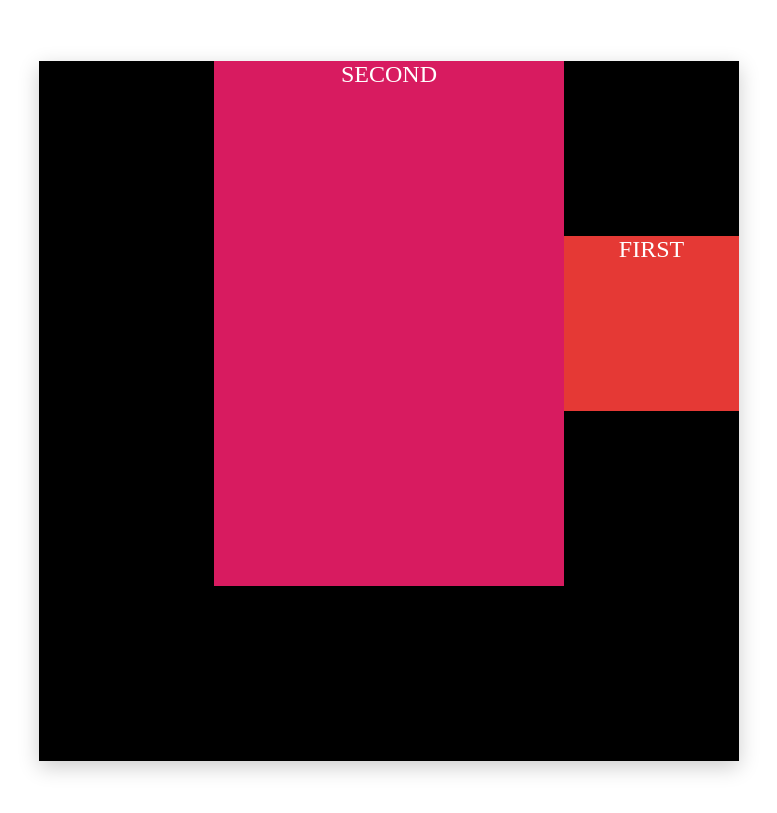
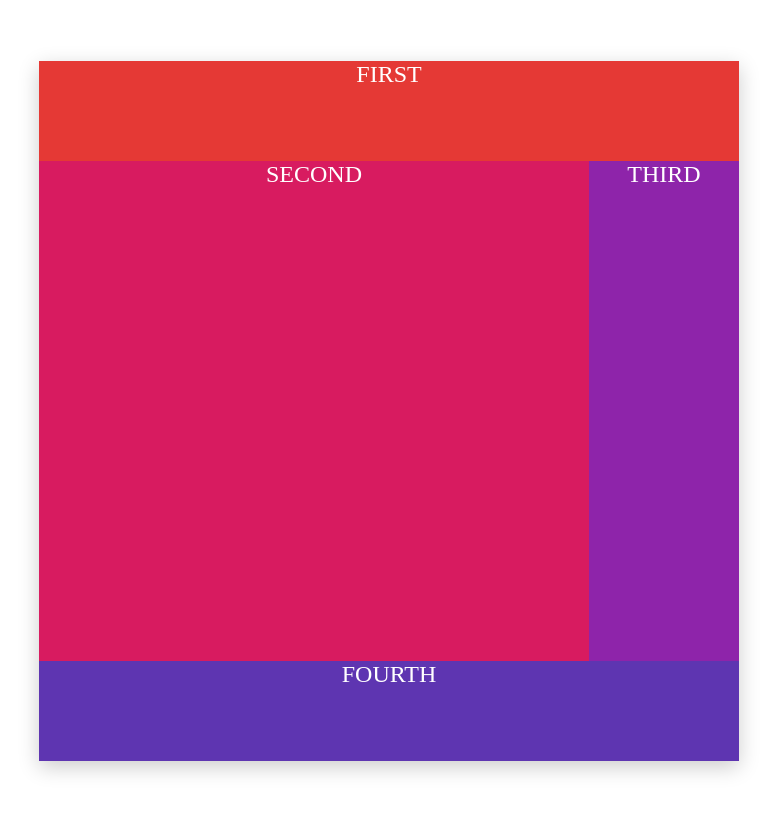
Before and after one commit to dollarp-code/Scratch, a plain HTML site: page Section25/index.html in a window 1280 px wide. Shown: the part 139-952 px from the top of the page, without its empty margins (251-1028 px from the left). Drawn offline with Linux system fonts and the light colour scheme.

Commit message:
grid template areas

```diff
--- a/Section25/index.html
+++ b/Section25/index.html
@@ -10,9 +10,9 @@
     <div class="container">
         <div class="box first" style="background-color: #E53935">FIRST</div>
         <div class="box second" style="background-color: #D81B60">SECOND</div>
-        <!-- <div class="box" style="background-color: #8E24AA">THIRD</div>
-        <div class="box" style="background-color: #5E35B1">FOURTH</div>
-        <div class="box" style="background-color: #3949AB">FIFTH</div>
+        <div class="box third" style="background-color: #8E24AA">THIRD</div>
+        <div class="box fourth" style="background-color: #5E35B1">FOURTH</div>
+        <!-- <div class="box" style="background-color: #3949AB">FIFTH</div>
         <div class="box" style="background-color: #1E88E5">SIXTH</div>
         <div class="box" style="background-color: #00ACC1">SEVENTH</div>
         <div class="box" style="background-color: #00897B">EIGHTH</div> -->
--- a/Section25/style.css
+++ b/Section25/style.css
@@ -20,8 +20,16 @@
     grid-template-rows: repeat(2, 1fr); */
 
     /* working with grid-gap */
-    grid-template: repeat(4, 1fr) / repeat(4, 1fr);
+    /* grid-template: repeat(4, 1fr) / repeat(4, 1fr); */
     /* gap: 10px 20px; */
+
+    /* working with grid-template-areas */
+    grid-template-columns: 1fr 150px;
+    grid-template-rows: 100px 1fr 100px;
+    grid-template-areas:
+    "a a"
+    "b c"
+    "d d";
 }
 
 .box {
@@ -33,17 +41,31 @@
   /* positioning grid items */
 
   .first {
-    /* grid-column-start: 1; */
+    /* grid-column-start: 1;
     grid-column-end: 5;
     grid-row-start: 2;
-    grid-row-end: 3;
+    grid-row-end: 3; */
+    grid-area: a;
   }
 
   .second {
-    /* using the shorthand and the span keyword */
+    /* using the shorthand and the span keyword
     grid-column: 2 / span 2;
-    grid-row: span 3;
+    grid-row: span 3; */
+    grid-area: b;
   }
 
+  .third {
+    grid-area: c;
+  }
+
+  .fourth {
+    grid-area: d;
+  }
   /* grid-area shorthand property syntax -
   grid-area: row-start / column-start / row-end / column-end*/
+
+
+    /* naming grid lines
+    syntax- grid-template-columns: [col1-start] 1fr [col1-end col2-start] 1fr */
+    /* syntax- grid-template-rows: [row1-start] 1fr [row1-end row2-start] 1fr */
```
